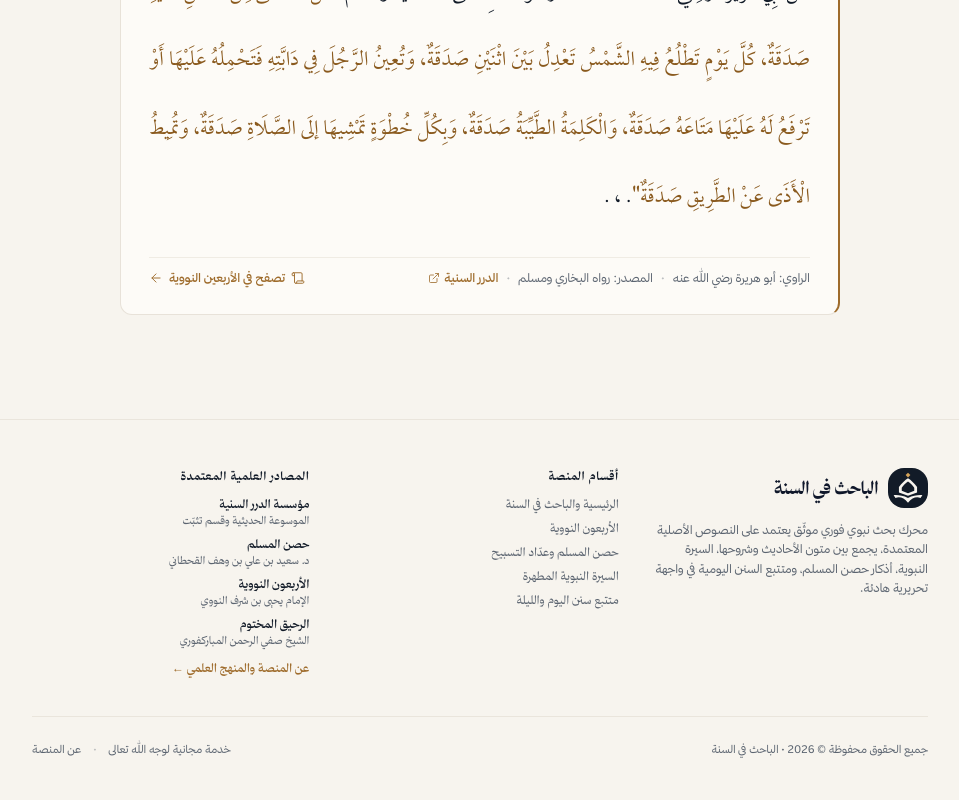
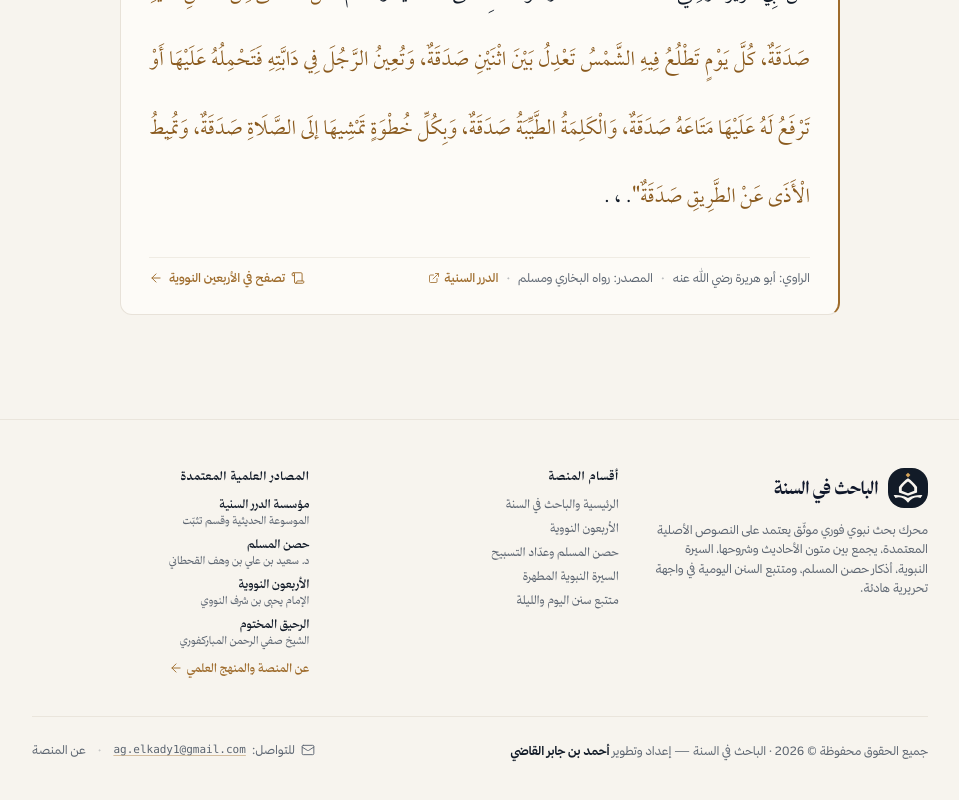
Before and after one commit to a0hv/Sunnah, a Next.js app: page / in a window 1280 px wide. Shown: the part 1115-1915 px from the top of the page, without its empty margins (160-1119 px from the left). Built offline with nearby package versions, Linux system fonts and the light colour scheme.

Commit message:
feat(footer): add author name and contact email with editorial styling

```diff
--- a/src/components/Footer.tsx
+++ b/src/components/Footer.tsx
@@ -1,5 +1,6 @@
 import React from 'react';
 import Link from 'next/link';
+import { Mail, ArrowLeft } from 'lucide-react';
 import { BrandLogo } from './BrandLogo';
 
 export function Footer() {
@@ -89,9 +90,10 @@ export function Footer() {
               <li className="pt-1">
                 <Link
                   href="/about"
-                  className="text-emerald-brand dark:text-emerald-brand-dark hover:underline font-medium inline-block"
+                  className="text-[#9E6B2B] dark:text-[#D4A359] hover:underline font-medium inline-flex items-center gap-1"
                 >
-                  عن المنصة والمنهج العلمي ←
+                  <span>عن المنصة والمنهج العلمي</span>
+                  <ArrowLeft className="w-3.5 h-3.5" strokeWidth={1.6} />
                 </Link>
               </li>
             </ul>
@@ -99,16 +101,34 @@ export function Footer() {
         </div>
 
         {/* الشريط السفلي */}
-        <div className="pt-6 border-t border-subtle-light/60 dark:border-subtle-dark/60 flex flex-col sm:flex-row items-center justify-between gap-3 text-[11px] text-muted-light dark:text-muted-dark">
-          <div>
-            جميع الحقوق محفوظة © {new Date().getFullYear()} • الباحث في السنة
-          </div>
-          <div className="flex items-center gap-3">
-            <span>خدمة مجانية لوجه الله تعالى</span>
-            <span className="opacity-40">•</span>
+        <div className="pt-6 border-t border-subtle-light/60 dark:border-subtle-dark/60 flex flex-col md:flex-row items-center justify-between gap-3 text-xs text-muted-light dark:text-muted-dark font-sans text-center md:text-start">
+          <p className="leading-relaxed">
+            جميع الحقوق محفوظة © 2026 · الباحث في السنة — إعداد وتطوير{' '}
+            <strong className="font-semibold text-charcoal-light dark:text-charcoal-dark">
+              أحمد بن جابر القاضي
+            </strong>
+          </p>
+
+          <div className="flex flex-wrap items-center justify-center md:justify-end gap-3 text-xs">
+            <a
+              href="mailto:ag.elkady1@gmail.com"
+              className="inline-flex items-center gap-1.5 text-muted-light dark:text-muted-dark hover:text-[#9E6B2B] dark:hover:text-[#D4A359] transition-colors"
+            >
+              <Mail className="w-3.5 h-3.5 shrink-0" strokeWidth={1.6} />
+              <span>للتواصل:</span>
+              <span
+                dir="ltr"
+                className="font-mono text-[11px] underline decoration-[#9E6B2B]/40 dark:decoration-[#D4A359]/40 underline-offset-2"
+              >
+                ag.elkady1@gmail.com
+              </span>
+            </a>
+
+            <span className="opacity-30 hidden sm:inline" aria-hidden="true">•</span>
+
             <Link
               href="/about"
-              className="hover:text-emerald-brand dark:hover:text-emerald-brand-dark transition-colors"
+              className="hover:text-[#9E6B2B] dark:hover:text-[#D4A359] transition-colors"
             >
               عن المنصة
             </Link>
```
